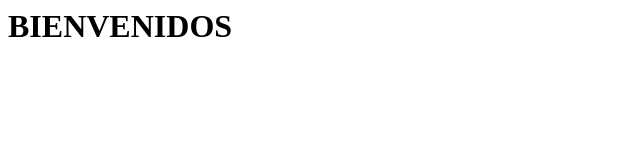
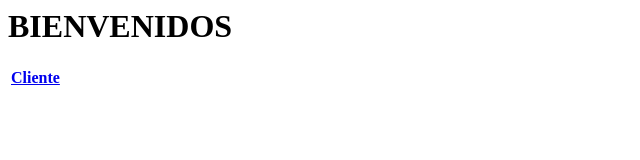
Before and after one commit to luisedm83/REP-Grupo-E-4-56, a plain HTML site: page index.html in a window 1280 px wide. Shown: the full height of the page, 0-640 px from the left. Drawn offline with Linux system fonts and the light colour scheme.

Commit message:
Se crea página cliente

```diff
--- a/index.html
+++ b/index.html
@@ -6,6 +6,13 @@
     <body>
 	<!-- ESte es un comentario -->
         <h1>BIENVENIDOS</h1>
+        <div id="seccion_menu">
+            <table id="navBar">
+                <tr>
+                    <th><a href="cliente.html">Cliente</a></th>
+                </tr>
+            </table>
+        </div>
         <!-- <a href="camilo.html">Página de Camilo</a>-->
     </body>
 </html>
```
Also changed, not shown: cliente.html (added, +23 -0 lines), imagen/icono.png (added), imagen/unas1.jpg (added), imagen/unas2.jpg (added), imagen/unas3.jpg (added), imagen/unas4.jpg (added), imagen/unas5.jpg (added).
